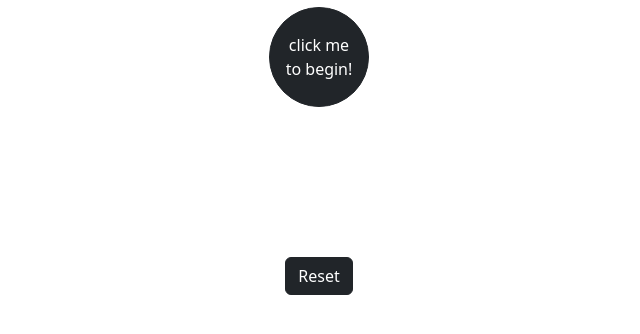
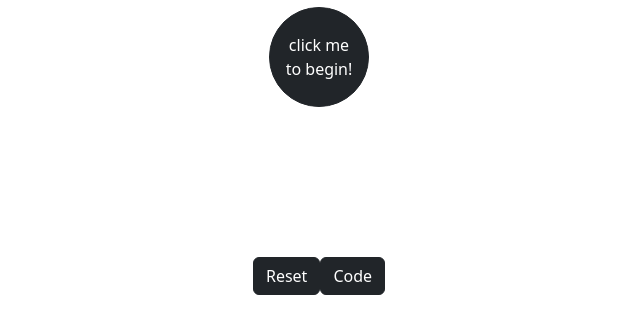
Before and after one commit to Gaurav-Phogat/Button-Game, a plain HTML site: page index.html in a window 1280 px wide. Shown: the part 358-692 px from the top of the page, without its empty margins (321-961 px from the left). Drawn offline with nearby package versions, Linux system fonts and the light colour scheme.

Commit message:
Update index.html

```diff
--- a/index.html
+++ b/index.html
@@ -15,7 +15,8 @@
     <button class="btn btn-dark">click me to begin!</button>
   </div>
   <div id="reset" >
-  <a class="btn btn-dark">Reset</a>
+  <a id="reset-id" class="btn btn-dark">Reset</a>
+  <a class="btn btn-dark">Code</a>
   </div>
   <script src="https://ajax.googleapis.com/ajax/libs/jquery/3.7.1/jquery.min.js"></script>
   <script src="./Javascript/script.js"></script>
```
